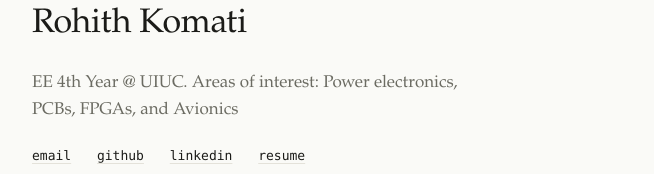
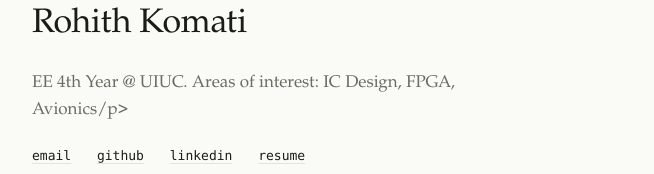
Before and after one commit to twonkista/portfoliosite2, a plain HTML site: page index.html in a window 1280 px wide. Shown: the part 132-306 px from the top of the page, without its empty margins (312-966 px from the left). Drawn offline with Linux system fonts and the light colour scheme.

Commit message:
updated interest areas

```diff
--- a/index.html
+++ b/index.html
@@ -166,7 +166,7 @@
   <header class="intro">
     <p class="eyebrow">Rohith Komati · Electrical Engineering</p>
     <h1>Rohith Komati</h1>
-    <p class="role">EE 4th Year @ UIUC. Areas of interest: Power electronics, PCBs, FPGAs, and Avionics</p>
+    <p class="role">EE 4th Year @ UIUC. Areas of interest: IC Design, FPGA, Avionics/p>
     <div class="links">
       <a href="rkomati787@gmail.com">email</a>
       <a href="https://github.com/twonkista">github</a>
```
